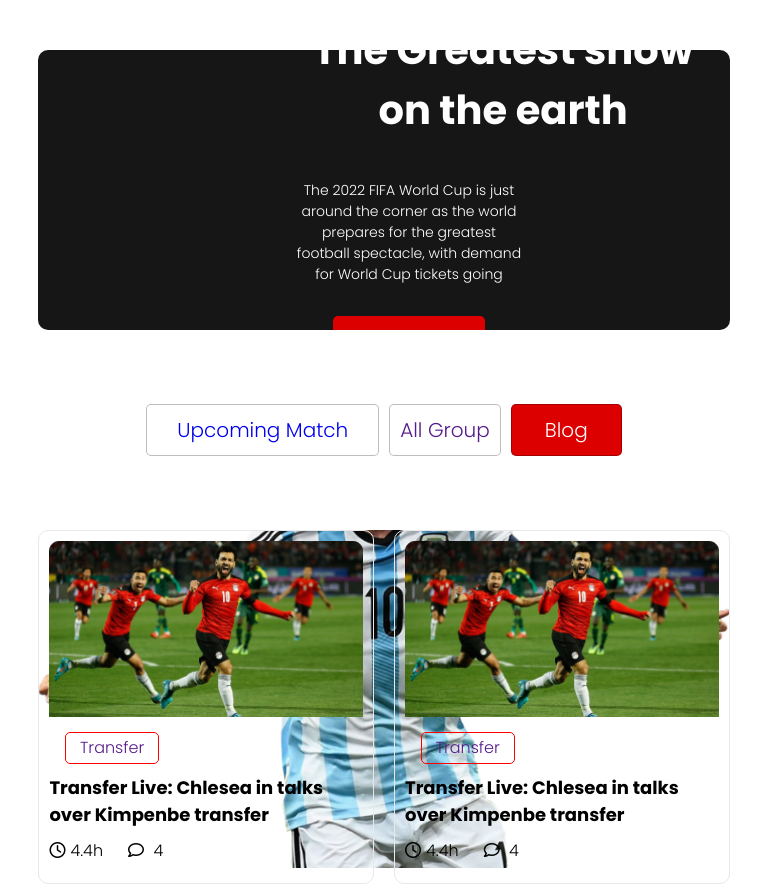
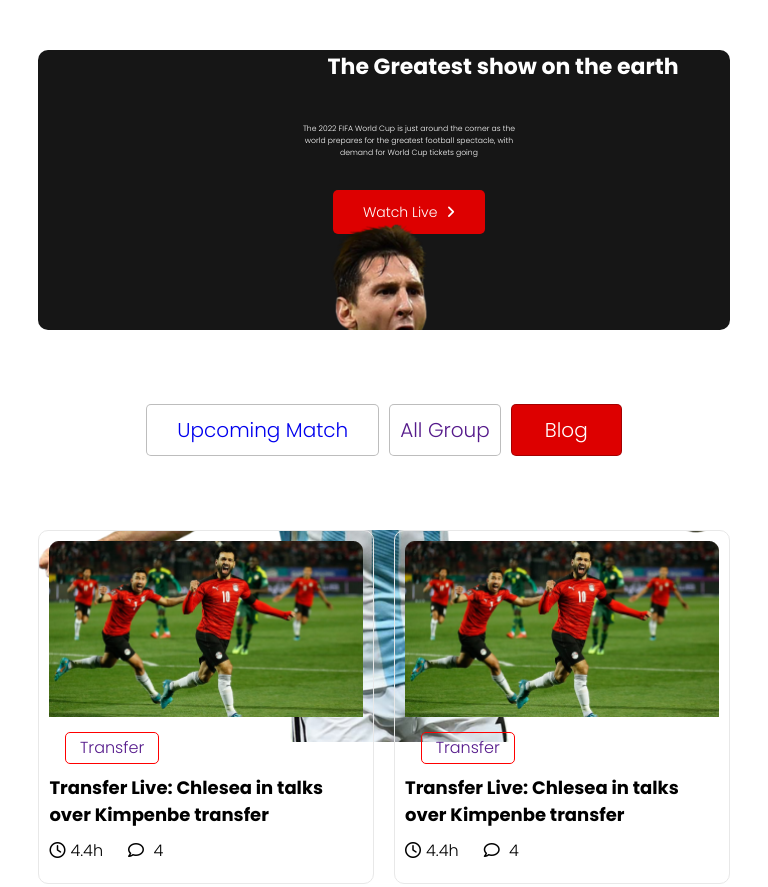
Before and after one commit to ismailhossendev/football-news, a plain HTML site: page index.html in a window 768 px wide. Shown: the top 887 px of the page. Drawn offline with Linux system fonts and the light colour scheme.

Commit message:
font size more responsive

```diff
--- a/styles/main.css
+++ b/styles/main.css
@@ -34,10 +34,10 @@
     width: 40%;
 }
 .h-left h1{
-    font-size: 70px;
+    font-size: 3vw;
 }
 .h-left p{
-    font-size: 16px;
+    font-size: 1vw;
     margin: 25px 0;
 }
 .h-left a{
@@ -239,13 +239,12 @@
         margin: 0 5% ;
     }
     .h-left h1{
-        font-size: 40px;
-        margin-top: -30px;
+
         margin-left: 50px;
         width: 150%;
     }
     .h-left p{
-        font-size: 14px;
+        font-size: 1vw;
         margin-left: 50px;
     }
     .h-left a{
```
